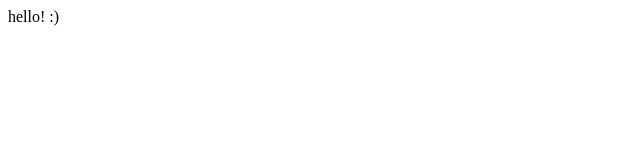
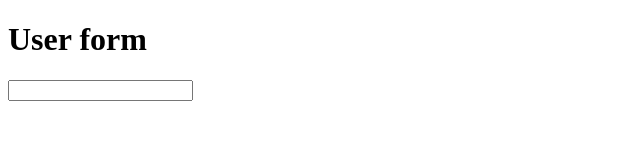
Before and after one commit to IvanGML/typescript-overview, a website built with Parcel: page index.html in a window 1280 px wide. Shown: the whole page, without its empty margins (0-640 px from the left). Built offline with nearby package versions, Linux system fonts and the light colour scheme; data requests are answered from the project's data file.

Commit message:
TS-OVER: create first view class UserForm

```diff
--- a/index.html
+++ b/index.html
@@ -8,7 +8,7 @@
         <title>Typescript overview</title>
     </head>
     <body>
-        hello! :)
+        <div id="root"></div>
         <script src="src/index.ts"></script>
     </body>
 </html>
--- /dev/null
+++ b/src/View/UserForm.ts
@@ -0,0 +1,18 @@
+export class UserForm {
+    constructor(public parent: Element) {}
+
+    template(): string {
+        return `
+            <div>
+                <h1>User form</h1>
+                <input type="text">
+            </div>
+        `;
+    }
+
+    render(): void {
+        const templateElement = document.createElement('template');
+        templateElement.innerHTML = this.template();
+        this.parent.append(templateElement.content);
+    }
+}
--- a/src/index.ts
+++ b/src/index.ts
@@ -1,9 +1,12 @@
-import { User } from './Models/User';
+import { UserForm } from './View/UserForm';
 
-const users = User.userCollection();
-users.fetch();
-users.events.on('change', () => console.log('%c Users have been fetched.', 'color: green'));
-console.log(users.models);
+const userForm = new UserForm(document.getElementById('root'));
+userForm.render();
+
+// const users = User.userCollection();
+// users.fetch();
+// users.events.on('change', () => console.log('%c Users have been fetched.', 'color: green'));
+// console.log(users.models);
 
 // const user = User.buildUser({ });
 // user.set({ id:10, name: 'John', age: 30 });
```
